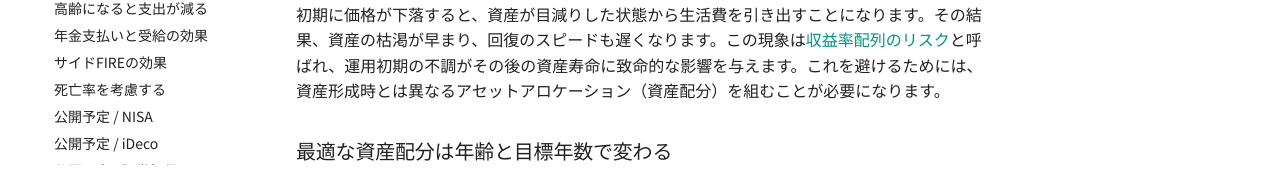
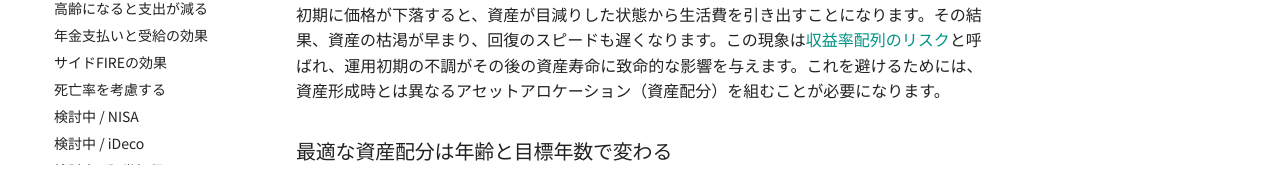
Before and after one commit to TakibiFire/JapaneseTrinityStudy, an MkDocs documentation site: the page built from docs/index.md, in a window 1280 px wide and 900 px high, scrolled down 591 px. Shown: the part 711-896 px from the top of the window. Built offline with MkDocs 1.6.1 and Material for MkDocs 9.7.7, drawn with Linux system fonts in a browser that asks for light colours.

Commit message:
Upload future docs

```diff
--- a/mkdocs.yml
+++ b/mkdocs.yml
@@ -119,11 +119,11 @@ nav:
     - 年金支払いと受給の効果: pension.md
     - サイドFIREの効果: side_fire.md
     - 死亡率を考慮する: mortality.md
-    - 公開予定 / NISA: nisa.md
-    - 公開予定 / iDeco: ideco.md
-    - 公開予定 / 証券担保ローン: loan.md
-    - 公開予定 / レバレッジをかけた商品: lebakan.md
-    - 公開予定 / ビットコイン: btc.md
+    - 検討中 / NISA: nisa.md
+    - 検討中 / iDeco: ideco.md
+    - 検討中 / 証券担保ローン: loan.md
+    - 検討中 / レバレッジをかけた商品: lebakan.md
+    - 検討中 / ビットコイン: btc.md
   - 年齢別の最適戦略:
     - 60歳の最適戦略: all_60yr.md
     - 50歳の最適戦略: all_50yr.md
```
Also changed, not shown: docs/btc.md (added, +3 -0 lines), docs/lebakan.md (added, +3 -0 lines), docs/loan.md (added, +3 -0 lines).
